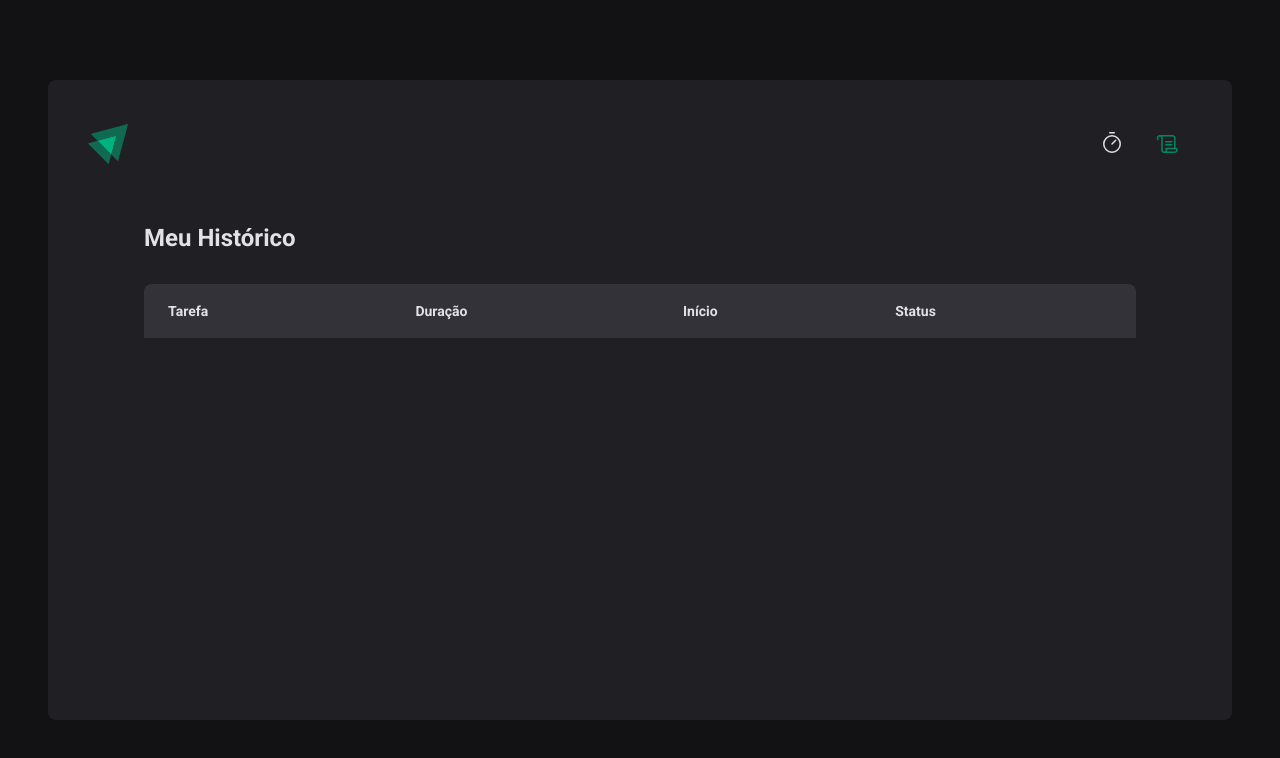
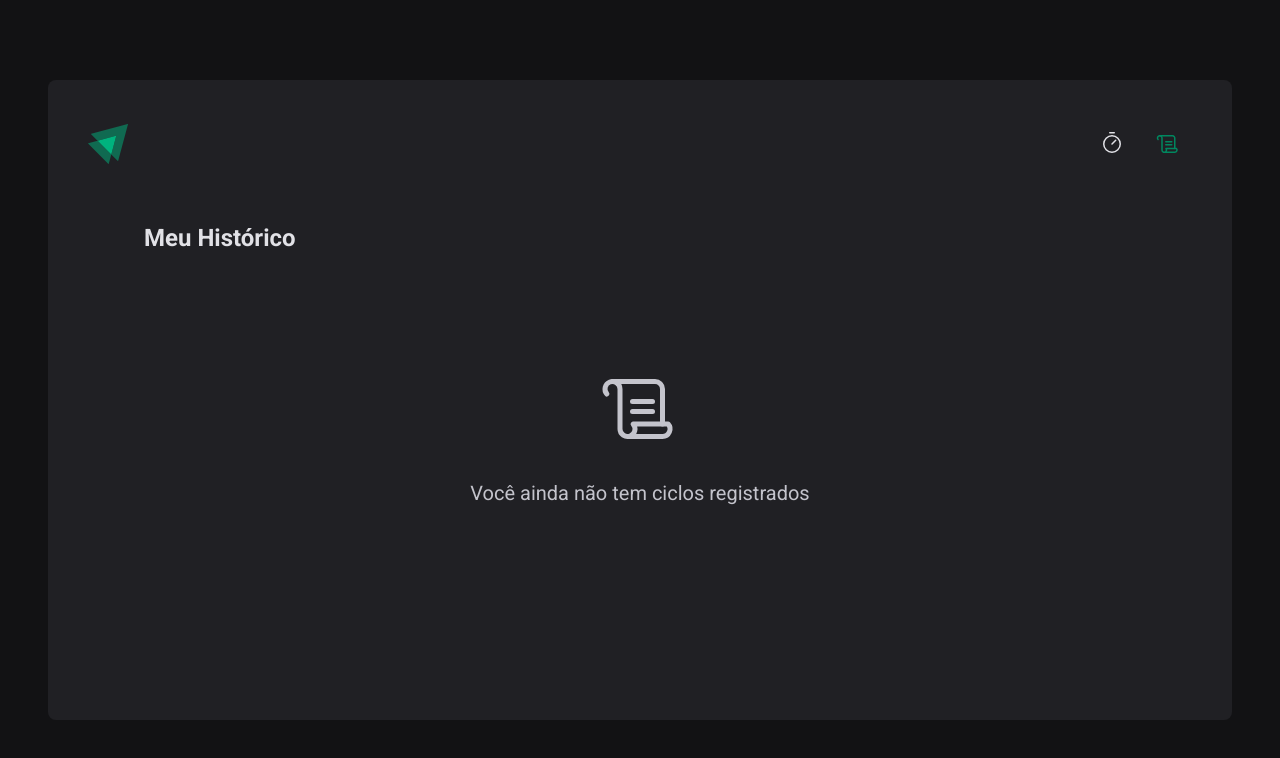
Before and after one commit to LeonardoBlauth/react-ignite-timer, a React (Vite) app: page /history in a window 1280 px wide. Shown: the top 758 px of the page. Built offline with nearby package versions, Linux system fonts and the light colour scheme.

Commit message:
Show no data message

```diff
--- a/src/pages/History/index.tsx
+++ b/src/pages/History/index.tsx
@@ -1,10 +1,11 @@
 import { useContext } from 'react'
 import { formatDistanceToNow } from 'date-fns'
-import ptBr from 'date-fns/locale/pt-BR'
+import ptBR from 'date-fns/locale/pt-BR'
 
 import { CyclesContext } from '../../contexts/CyclesContext'
 
-import { HistoryContainer, HistoryList, Status } from './styles'
+import { HistoryContainer, HistoryList, NoData, Status } from './styles'
+import { Scroll } from 'phosphor-react'
 
 export function History() {
   const { cycles } = useContext(CyclesContext)
@@ -14,7 +15,7 @@ export function History() {
 
     return formatDistanceToNow(newDate, {
       addSuffix: true,
-      locale: ptBr,
+      locale: ptBR,
     })
   }
 
@@ -23,6 +24,7 @@ export function History() {
       <h1>Meu Histórico</h1>
 
       <HistoryList>
+        {cycles.length ? (
           <table>
             <thead>
               <tr>
@@ -38,7 +40,7 @@ export function History() {
                 return (
                   <tr key={cycle.id}>
                     <td>{cycle.task}</td>
-                  <td>{cycle.minutesAmount} minutos</td>
+                    <td>{cycle.minutesAmount} minutes</td>
                     <td>{FormatDate(cycle.startDate)}</td>
                     <td>
                       {cycle.finishedDate && (
@@ -56,6 +58,12 @@ export function History() {
               })}
             </tbody>
           </table>
+        ) : (
+          <NoData>
+            <Scroll size={80} />
+            <span>Você ainda não tem ciclos registrados</span>
+          </NoData>
+        )}
       </HistoryList>
     </HistoryContainer>
   )
--- a/src/pages/History/styles.ts
+++ b/src/pages/History/styles.ts
@@ -3,6 +3,7 @@ import styled from 'styled-components'
 export const HistoryContainer = styled.main`
   flex: 1;
   padding: 3.5rem;
+  height: 95%;
 
   display: flex;
   flex-direction: column;
@@ -10,6 +11,10 @@ export const HistoryContainer = styled.main`
   h1 {
     font-size: 1.5rem;
     color: ${(props) => props.theme['gray-100']};
+  }
+
+  @media (max-width: 768px) {
+    padding: 3.5rem 1rem;
   }
 `
 
@@ -84,3 +89,17 @@ export const Status = styled.span<StatusProps>`
     background: ${(props) => props.theme[STATUS_COLORS[props.variant]]};
   }
 `
+
+export const NoData = styled.div`
+  width: 100%;
+  height: 90%;
+
+  display: flex;
+  flex-direction: column;
+  justify-content: center;
+  align-items: center;
+  gap: 2rem;
+
+  font-size: 1.25rem;
+  text-align: center;
+`
```
Lines whose indentation alone changed are shown as unchanged.
